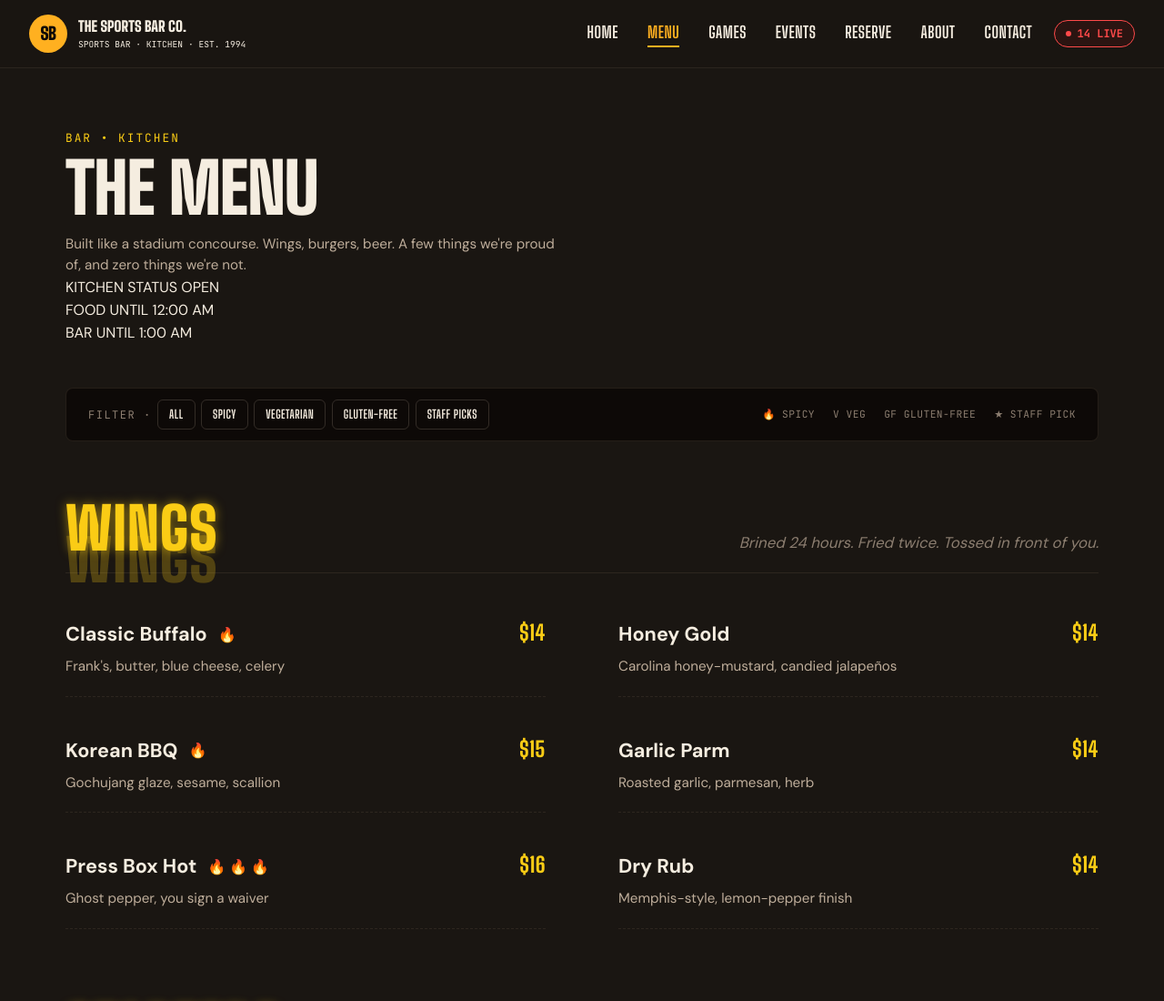
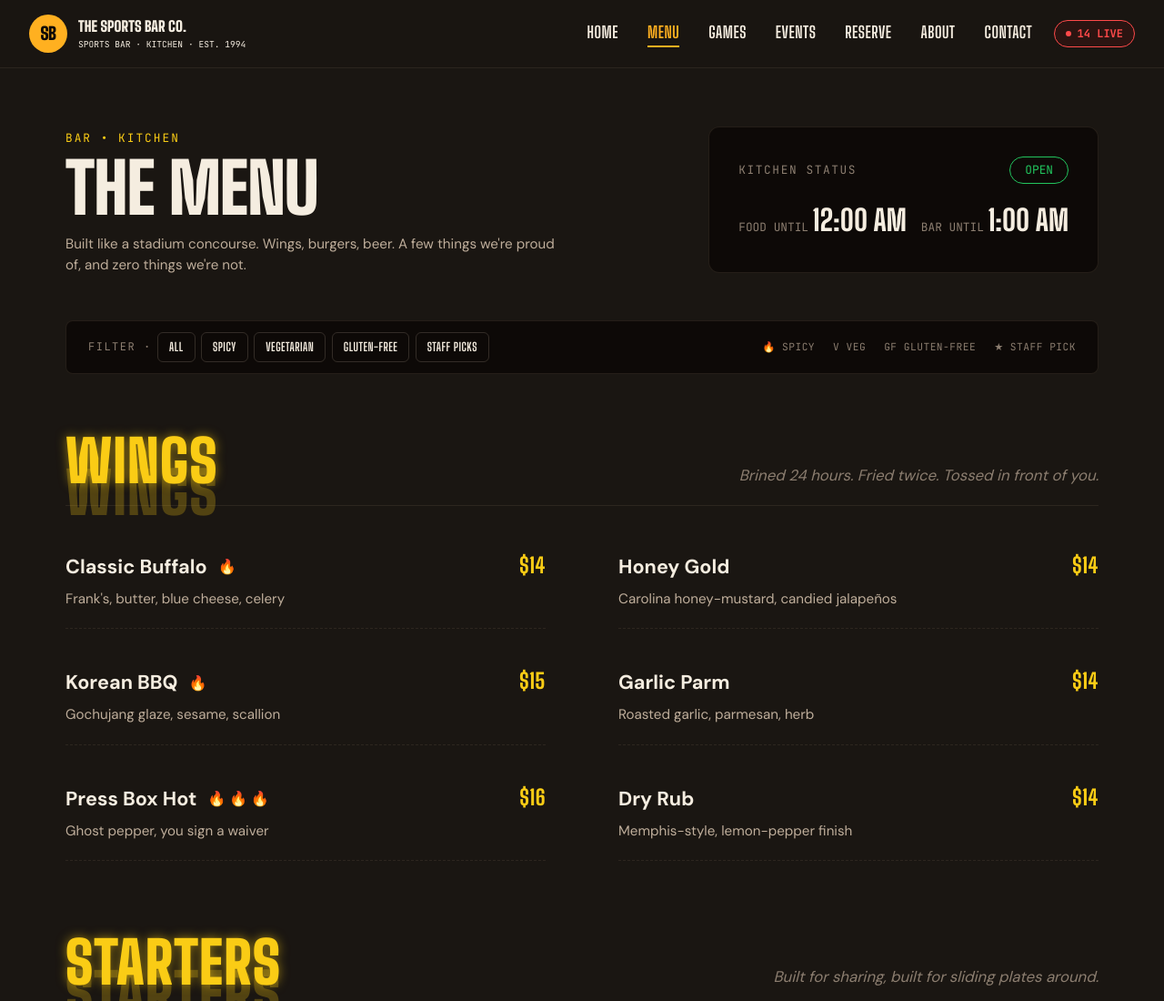
Before and after one commit to geoClink/the-sports-bar, a plain HTML site: page menu.html in a window 1280 px wide. Shown: the top 1100 px of the page at 91% size. Drawn offline with Linux system fonts and the light colour scheme.

Commit message:
[Feature] Updated logo and enhanced footer
- Updated logo text to "THE SPORTS BAR CO."
- Added a new section in the footer with contact information, hours, and explore links
- Styled the footer to use flexbox for better layout and spacing
- Added a kitchen status card with open hours and times

```diff
--- a/styles.css
+++ b/styles.css
@@ -1429,6 +1429,10 @@ footer {
       padding: 4rem 2rem 1rem 2rem;
       max-width: 1200px;
       margin: 0 auto;
+      display: flex;
+      justify-content: space-between;
+      align-items: flex-start;
+      gap: 4rem;
    }
 
    .menu-hero-content .menu-tag {
@@ -1451,6 +1455,56 @@ footer {
       color: var(--fg-text);
       max-width: 550px;
       font-size: 0.95rem;
+   }
+
+   .kitchen-status-card {
+      background-color: var(--bg-dark);
+      border: 1px solid var(--line);
+      border-radius: 12px;
+      padding: 2rem;
+      min-width: 320px;
+   }
+
+   .status-top-row {
+      display: flex;
+      justify-content: space-between;
+      align-items: center;
+   }
+
+   .status-label-main {
+      font-family: var(--f-mono);
+      font-size: 0.8rem;
+      color: var(--fg-muted);
+      text-transform: uppercase;
+      letter-spacing: 0.1rem;
+   }
+
+   .status-pill-open {
+      color: var(--diet-veg);
+      border: 1px solid var(--diet-veg);
+      border-radius: 20px;
+      padding: 0.25rem 1rem;
+      font-family: var(--f-mono);
+      font-size: 0.8rem;
+   }
+
+   .status-times-grid {
+      display: flex;
+      gap: 1rem;
+      padding-top: 1rem;
+   }
+
+   .status-time-label {
+      font-family: var(--f-mono);
+      font-size: 0.8rem;
+      color: var(--fg-muted);
+      text-transform: uppercase;
+   }
+
+   .status-time-value {
+      font-family: var(--f-display);
+      font-size: 2rem;
+      font-weight: 800;
    }
 
 /* ============================================================
```
Also changed, not shown: about.html (+3 -0 lines), games.html (+65 -6 lines).
